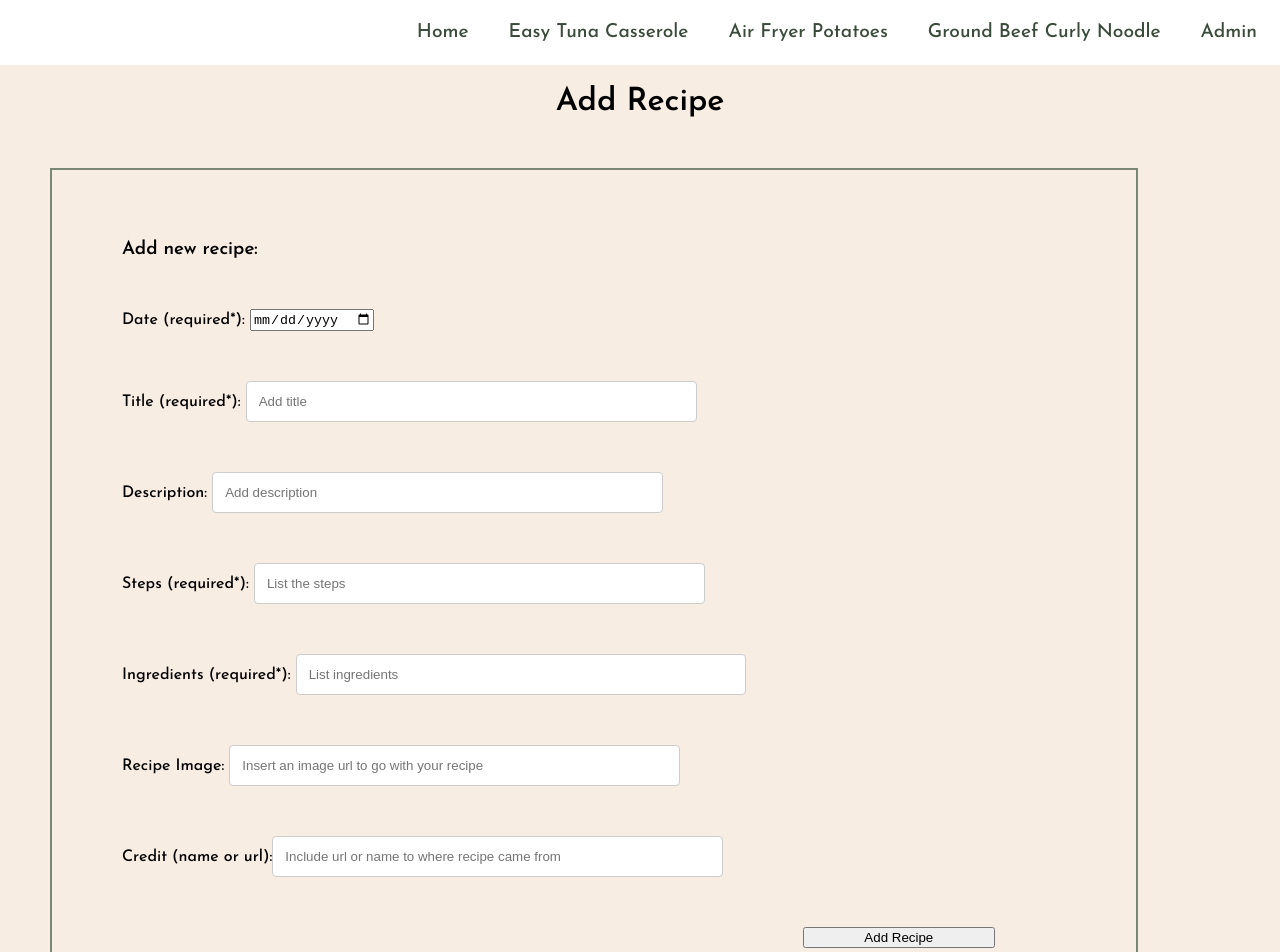
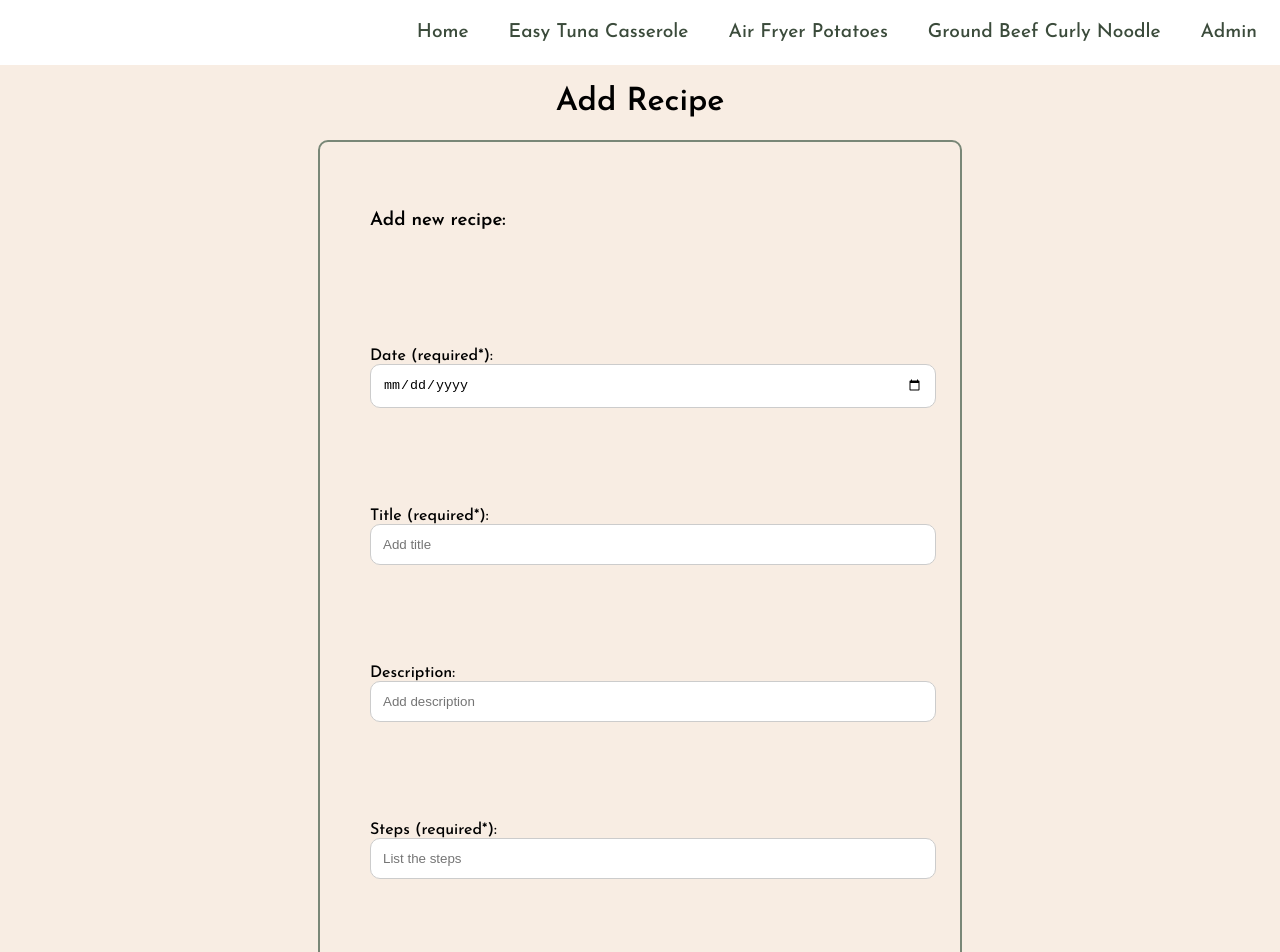
Before and after one commit to jenhuynh/recipe-blog, a React (Create React App) app in the folder app/: page /admin in a window 1280 px wide. Shown: the top 952 px of the page. Built offline with nearby package versions, Linux system fonts and the light colour scheme; no server answers.

Commit message:
Add css to input, button, and form elements

```diff
--- a/app/src/Admin.css
+++ b/app/src/Admin.css
@@ -1,25 +1,36 @@
 form {
-  box-sizing: border-box;
+  display: flex;
+  justify-content: center;
+  flex-direction: column;
   border: 2px solid #798777;
-  margin: 50px;
-  padding: 20px;
-  width: 85%;
-  height: 850px;
+  border-radius: 10px;
+  margin: auto;
+  width: 50%;
+}
+label {
+  height: 15%;
 }
 input[type="text"],
+input[type="date"],
 select,
 textarea {
-  width: 45%;
+  width: 100%;
   padding: 12px;
   border: 1px solid #ccc;
-  border-radius: 4px;
+  border-radius: 10px;
   resize: vertical;
 }
 button {
-  position: absolute;
-  width: 15%;
+  width: 90px;
+  height: 40px;
+  resize: vertical;
+  background-color: white;
+  border: 1px solid #798777;
+  border-radius: 5px;
+  color: hsl(113, 60%, 23%);
+  border-radius: 4px;
 }
-
 .formBtn {
-  margin-left: 70%;
+  margin-left: 40%;
+  padding: 10px;
 }
```
